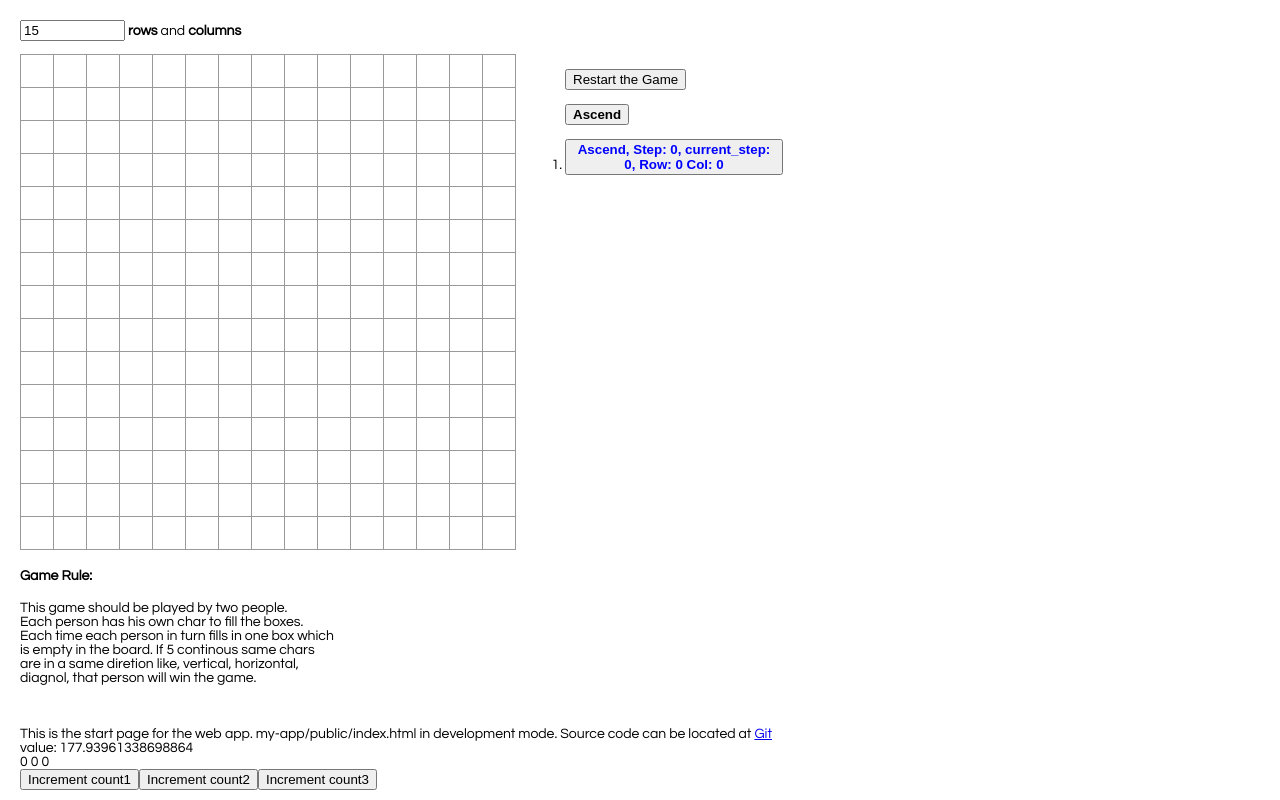
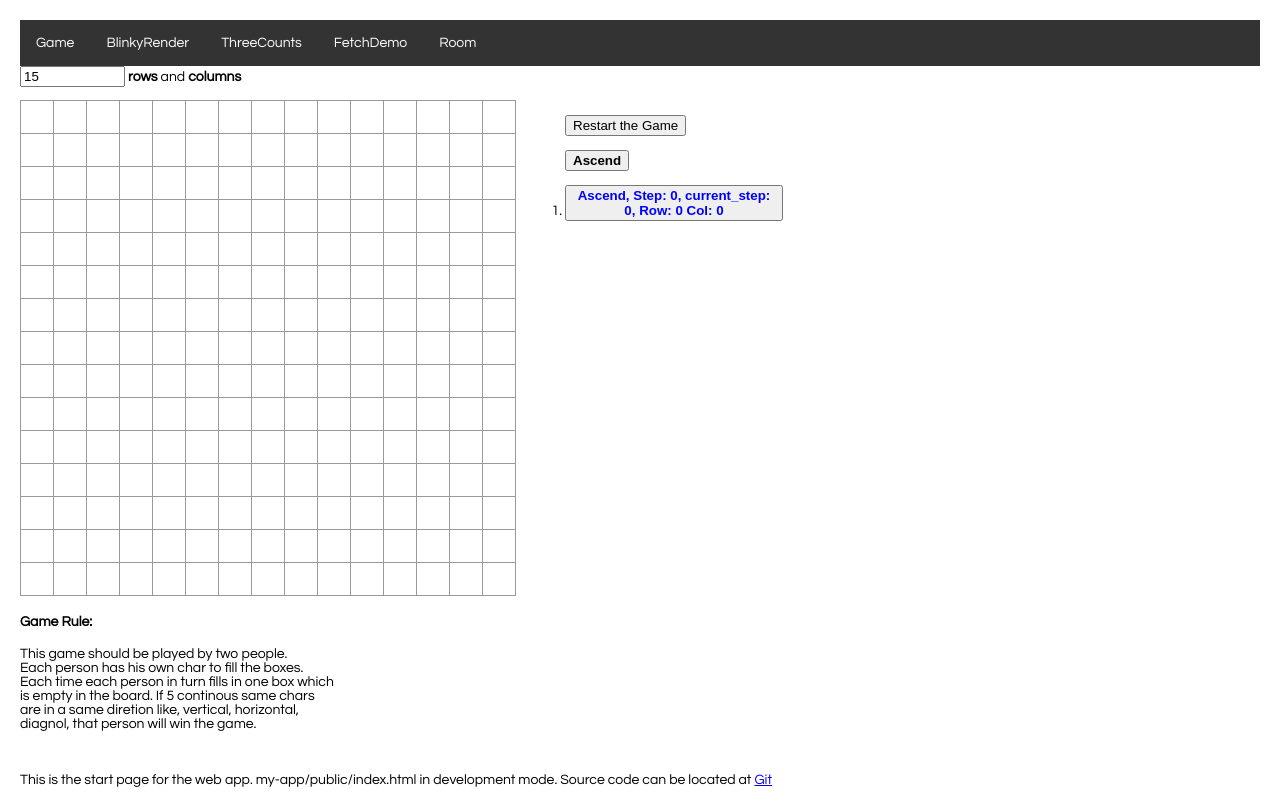
Before and after one commit to yongjiel/five_adjacent_chess, a React app: page /game in a window 1280 px wide. Shown: the top 800 px of the page. Built offline with nearby package versions, Linux system fonts and the light colour scheme; no server answers.

Commit message:
Added react-router in to app to seperate diff demos

```diff
--- a/package.json
+++ b/package.json
@@ -8,6 +8,7 @@
     "react": "^16.13.1",
     "react-dom": "^16.13.1",
     "react-redux": "^7.2.1",
+    "react-router-dom": "^5.2.0",
     "react-scripts": "^3.4.3",
     "redux": "^4.0.5",
     "redux-thunk": "^2.3.0"
--- a/src/index.css
+++ b/src/index.css
@@ -3,7 +3,8 @@ body {
   margin: 20px;
 }
 
-ol, ul {
+ol,
+ul {
   padding-left: 30px;
 }
 
@@ -56,12 +57,36 @@ ol, ul {
   max-height: 20%;
 }
 
-.game-input{
+.game-input {
   /*background: gold;*/
 }
 
-.game-board{
+.game-board {
   float: left;
   max-width: 80%;
   max-height: 80%;
 }
+
+.header ul {
+  list-style-type: none;
+  margin: 0;
+  padding: 0;
+  overflow: hidden;
+  background-color: #333333;
+}
+
+.header li {
+  float: left;
+}
+
+.header li a {
+  display: block;
+  color: white;
+  text-align: center;
+  padding: 16px;
+  text-decoration: none;
+}
+
+.header li a:hover {
+  background-color: #111111;
+}
--- a/src/index.js
+++ b/src/index.js
@@ -22,21 +22,75 @@ import ThreeCounts from "./ThreeCounts";
 import FetchDemo from "./fetchDemo";
 import FetchDemoFlaskSocketIO from "./fetchDemoFlaskSocketIO";
 import RoomApp from "./room";
+import { BrowserRouter as Router, Route, Link } from "react-router-dom";
 
 const store = createStore(rootReducers, applyMiddleware(thunk));
 //const store = createStore(rootReducers)
 // ========================================
 
 const App = () => (
-  <Provider store={store}>
-    <Game rows="15" />
-    <Footer />
-    <BlinkyRender />
-    <ThreeCounts />
+  <Router>
+    <Provider store={store}>
+      <Route path="/" component={nav_bar} />
+      <Route path="/game" component={game} />
+      <Route path="/blinkyrender" component={blinkyrender} />
+
+      <Route path="/threecounts" component={threecounts} />
+      <Route path="/fetchdemo" component={fetchdemo} />
+      <Route path="/room" component={room} />
+    </Provider>
+  </Router>
+);
+
+const nav_bar = ({ match }) => (
+  <div className="header">
+    <ul>
+      <li>
+        <Link to={"/game"}>Game</Link>
+      </li>
+      <li>
+        <Link to={"/blinkyrender"}>BlinkyRender</Link>
+      </li>
+      <li>
+        <Link to={"/threecounts"}>ThreeCounts</Link>
+      </li>
+      <li>
+        <Link to={"/fetchdemo"}>FetchDemo</Link>
+      </li>
+      <li>
+        <Link to={"/room"}>Room</Link>
+      </li>
+    </ul>
+  </div>
+);
+
+const game = ({ match }) => (
+  <div>
+    <Game rows="15" /> <Footer />
+  </div>
+);
+
+const fetchdemo = ({ match }) => (
+  <div>
     <FetchDemo subreddit="reactjs" />
     <FetchDemoFlaskSocketIO subreddit="api" />
+  </div>
+);
+
+const blinkyrender = ({ match }) => (
+  <div>
+    <BlinkyRender />
+  </div>
+);
+const threecounts = ({ match }) => (
+  <div>
+    <ThreeCounts />
+  </div>
+);
+const room = ({ match }) => (
+  <div>
     <RoomApp />
-  </Provider>
+  </div>
 );
 /*
 ReactDOM.render(
```
Also changed, not shown: 1 other file.
